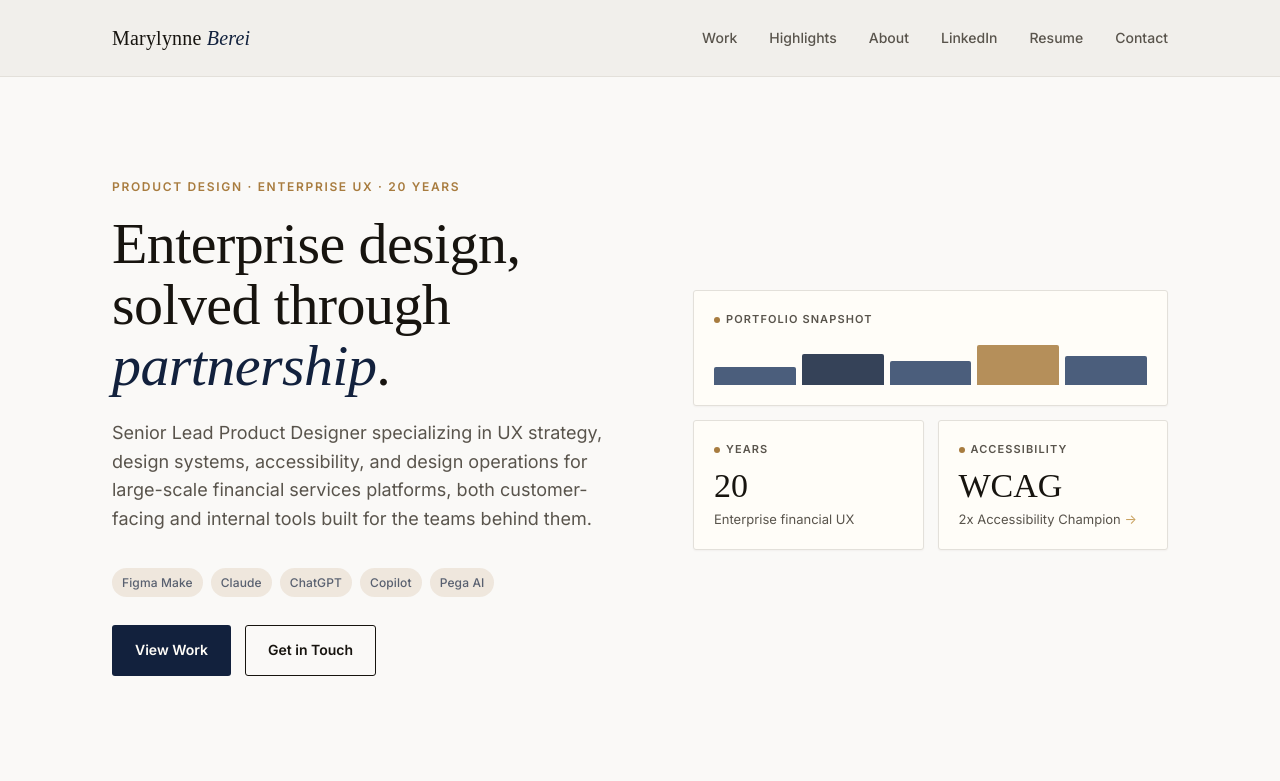
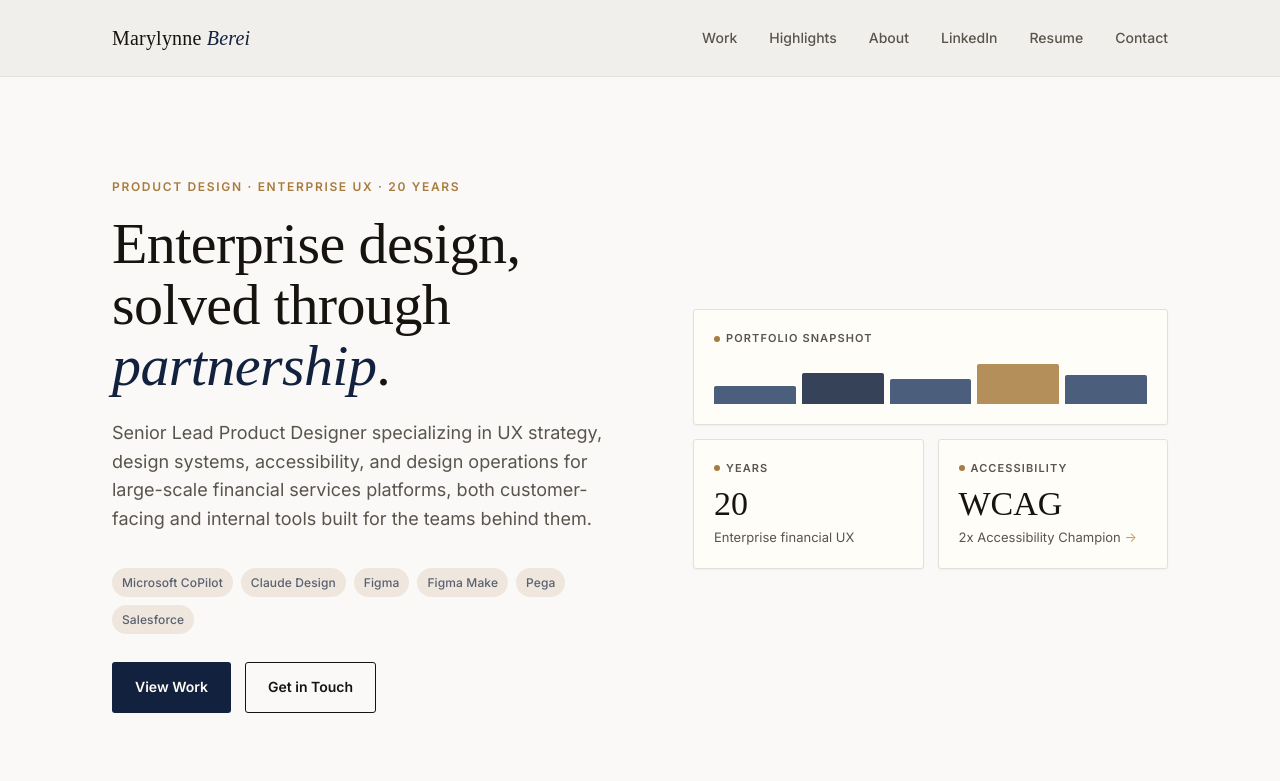
Before and after one commit to melberei/melberei.github.io, a plain HTML site: page index.html in a window 1280 px wide. Shown: the top 781 px of the page. Drawn offline with Linux system fonts and the light colour scheme; a web font is replaced by a local one.

Commit message:
Add files via upload

```diff
--- a/index.html
+++ b/index.html
@@ -38,11 +38,12 @@
         <h1>Enterprise design, solved through <em>partnership</em>.</h1>
         <p class="lede">Senior Lead Product Designer specializing in UX strategy, design systems, accessibility, and design operations for large-scale financial services platforms, both customer-facing and internal tools built for the teams behind them.</p>
         <div style="display:flex; flex-wrap:wrap; gap:8px; margin-bottom:28px;">
+          <span class="tag">Microsoft CoPilot</span>
+          <span class="tag">Claude Design</span>
+          <span class="tag">Figma</span>
           <span class="tag">Figma Make</span>
-          <span class="tag">Claude</span>
-          <span class="tag">ChatGPT</span>
-          <span class="tag">Copilot</span>
-          <span class="tag">Pega AI</span>
+          <span class="tag">Pega</span>
+          <span class="tag">Salesforce</span>
         </div>
         <div class="hero-actions">
           <a class="btn btn-primary" href="index.html#work">View Work</a>
```
